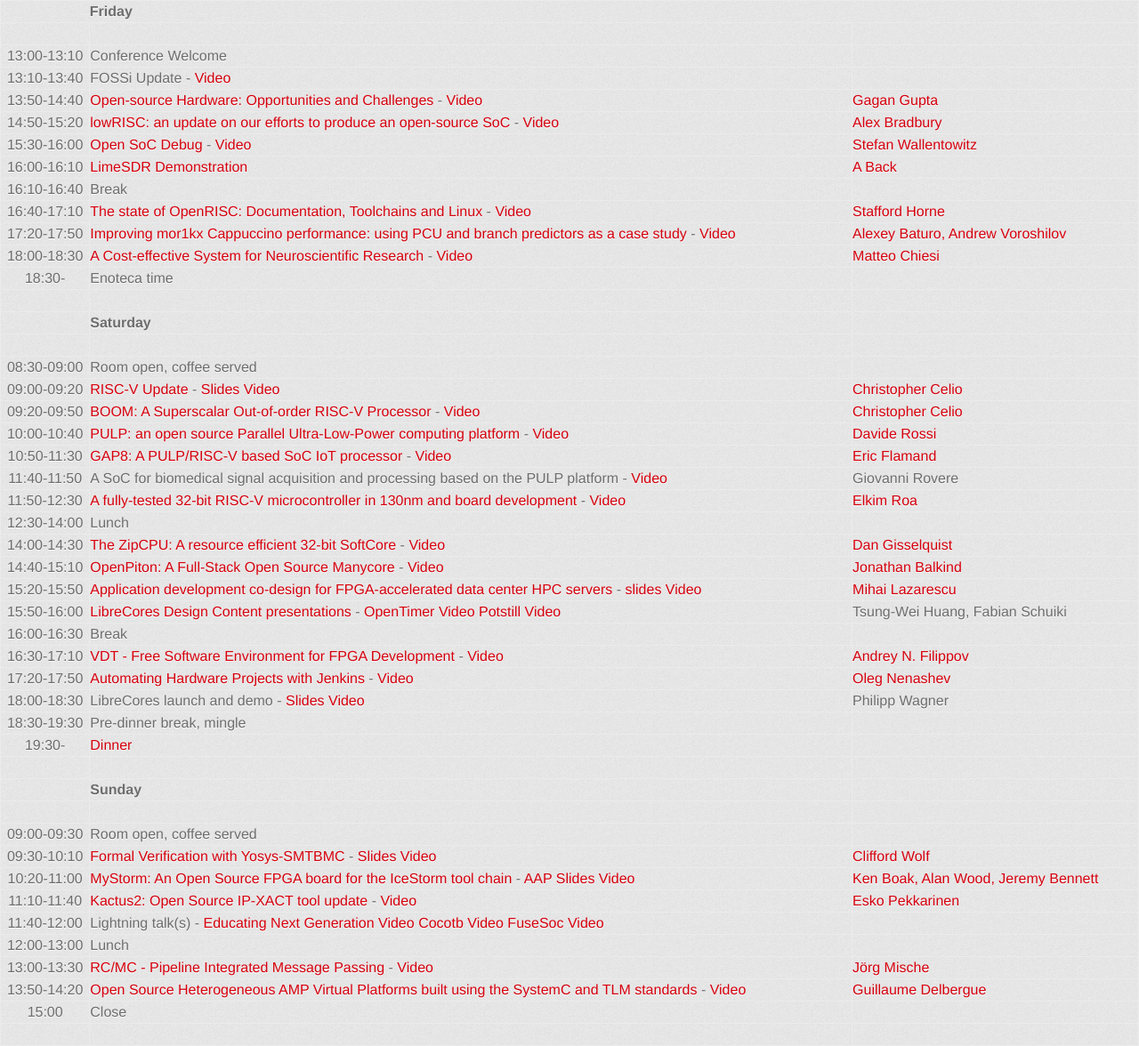
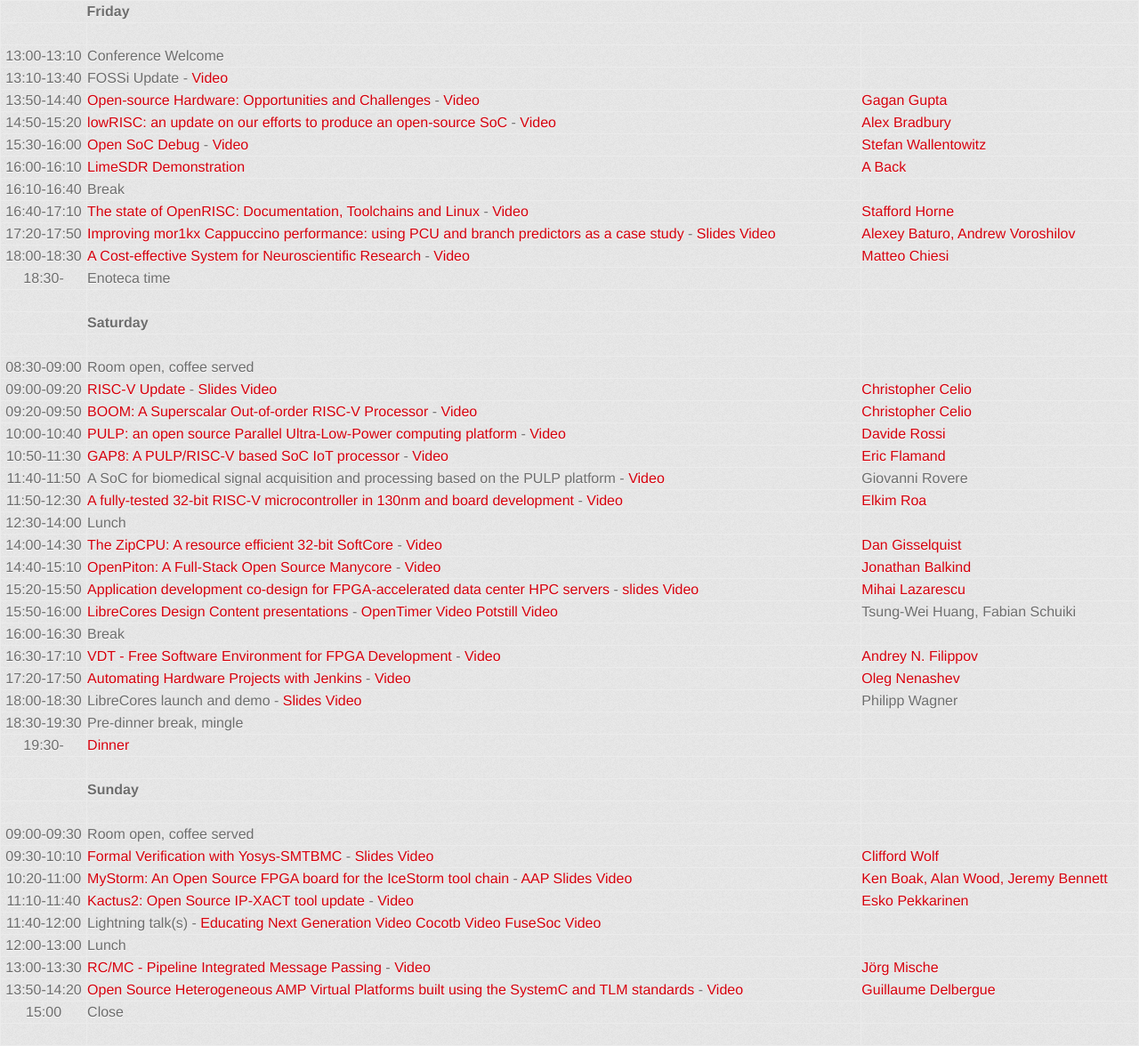
Before and after one commit to fossi-foundation/orconf, a Jekyll site: the page built from schedule.md, in a window 1280 px wide. Shown: the whole page at 89% size. Built offline with Jekyll 4.4.1, drawn with Linux system fonts in a browser that asks for light colours; some web fonts are replaced.

Commit message:
Add mor1kx slides

```diff
--- a/schedule.md
+++ b/schedule.md
@@ -14,7 +14,7 @@
 | 16:00-16:10  | [LimeSDR Demonstration](http://orconf.org/#limesdr) | [A Back](http://orconf.org/#andrewback)
 | 16:10-16:40  | Break |
 | 16:40-17:10  | [The state of OpenRISC: Documentation, Toolchains and Linux](http://orconf.org/#stateofopenrisc) - [Video](https://youtu.be/OHAZqLqln8o) | [Stafford Horne](http://orconf.org/#stafford)
-| 17:20-17:50  | [Improving mor1kx Cappuccino performance: using PCU and branch predictors as a case study](http://orconf.org/#mor1kx) - [Video](https://youtu.be/A9ahb3uSkS4) | [Alexey Baturo, Andrew Voroshilov](http://orconf.org/#alexey)
+| 17:20-17:50  | [Improving mor1kx Cappuccino performance: using PCU and branch predictors as a case study](http://orconf.org/#mor1kx) - [Slides](presentation_design_ver5_2.pptx) [Video](https://youtu.be/A9ahb3uSkS4) | [Alexey Baturo, Andrew Voroshilov](http://orconf.org/#alexey)
 | 18:00-18:30  | [A Cost-effective System for Neuroscientific Research](http://orconf.org/#openeeg) - [Video](https://youtu.be/8Y_54nEwNeE) | [Matteo Chiesi](http://orconf.org/#matteo)
 | 18:30-       | Enoteca time |
 | | |
```
Also changed, not shown: 1 other file.
